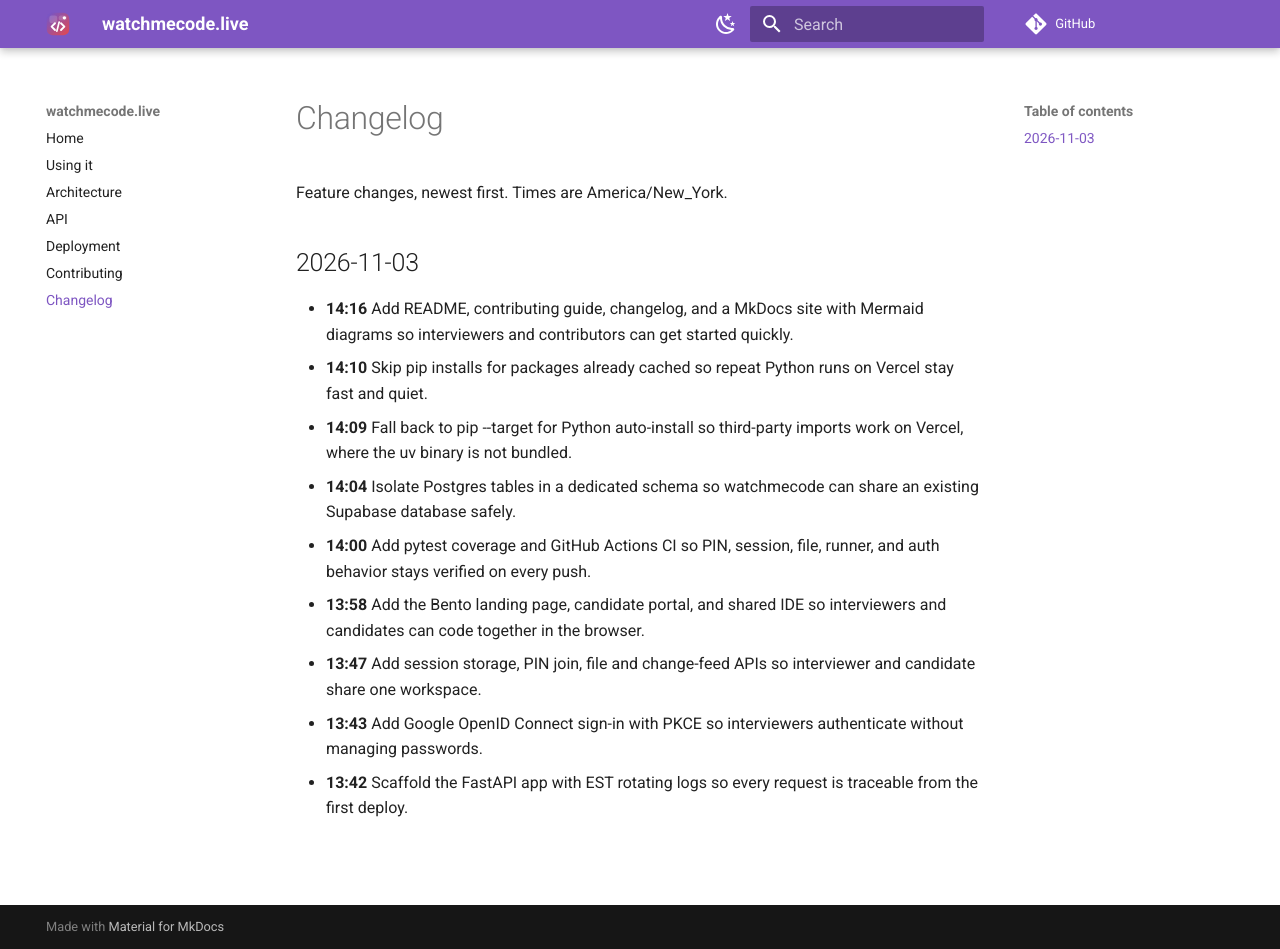
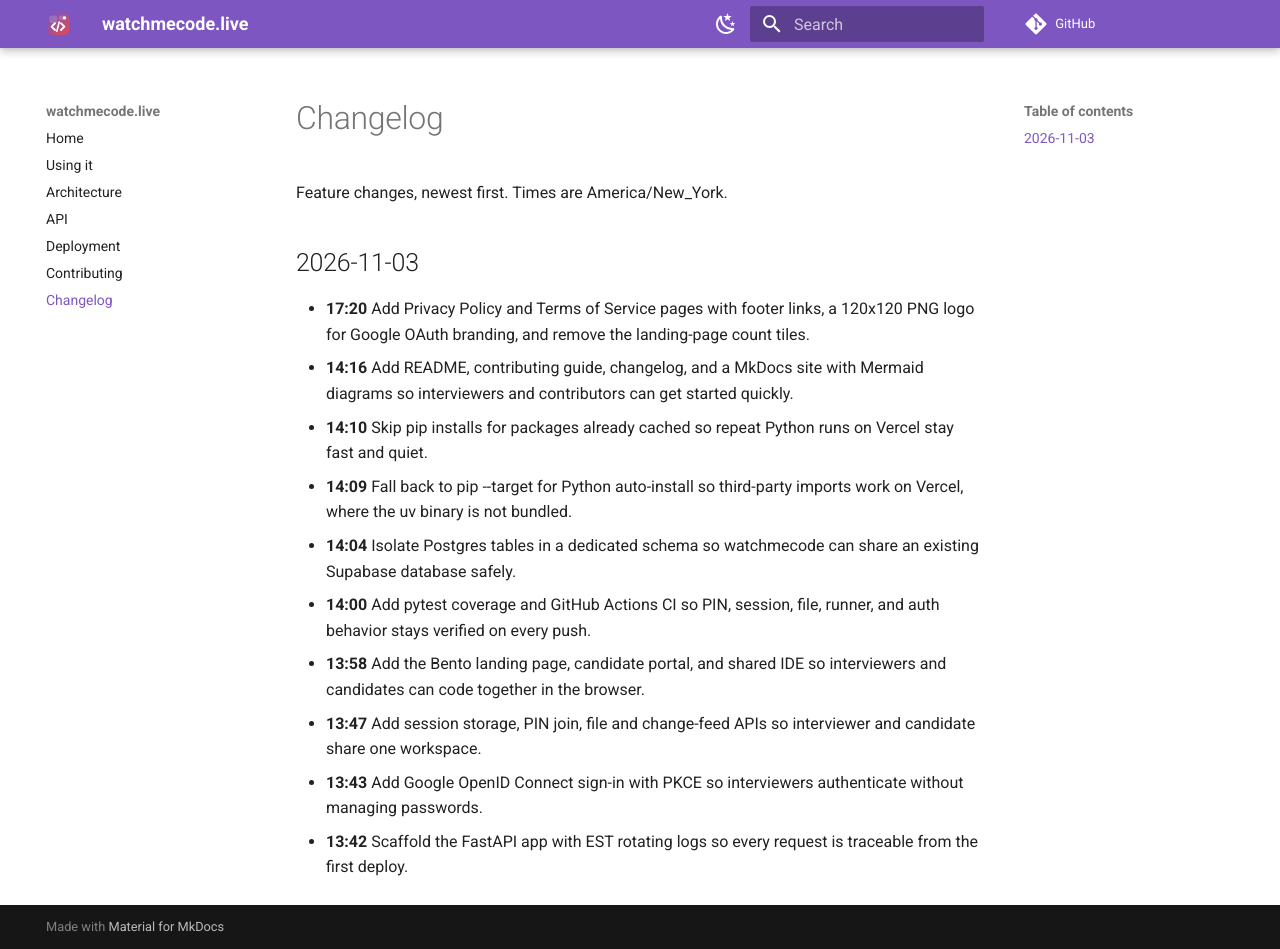
Before and after one commit to levensailor/watchmecode.live, an MkDocs documentation site: the page built from docs/changelog.md, in a window 1280 px wide and 949 px high. Built offline with MkDocs 1.6.1 and Material for MkDocs 9.7.7, drawn with Linux system fonts in a browser that asks for light colours; comment, search, counter and statistics services are not loaded.

Commit message:
Add privacy and terms pages with footer links and a 120x120 PNG logo so the Google OAuth consent screen can be branded, and drop the landing-page count tiles.
Co-authored-by: Cursor <cursoragent@cursor.com>

```diff
--- a/docs/changelog.md
+++ b/docs/changelog.md
@@ -4,6 +4,7 @@ Feature changes, newest first. Times are America/New_York.
 
 ## 2026-11-03
 
+- **17:20** Add Privacy Policy and Terms of Service pages with footer links, a 120x120 PNG logo for Google OAuth branding, and remove the landing-page count tiles.
 - **14:16** Add README, contributing guide, changelog, and a MkDocs site with Mermaid diagrams so interviewers and contributors can get started quickly.
 - **14:10** Skip pip installs for packages already cached so repeat Python runs on Vercel stay fast and quiet.
 - **14:09** Fall back to pip --target for Python auto-install so third-party imports work on Vercel, where the uv binary is not bundled.
```
Also changed, not shown: CHANGELOG.md (+1 -0 lines).
